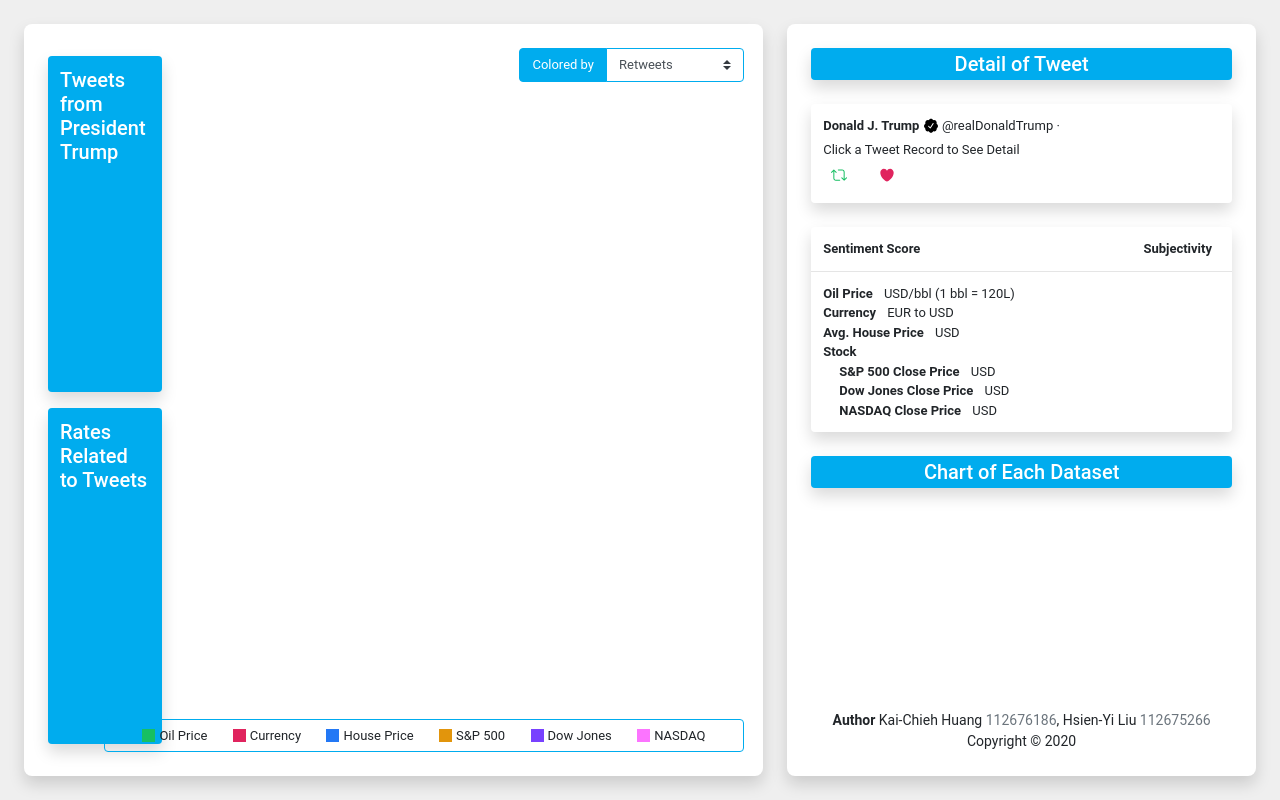
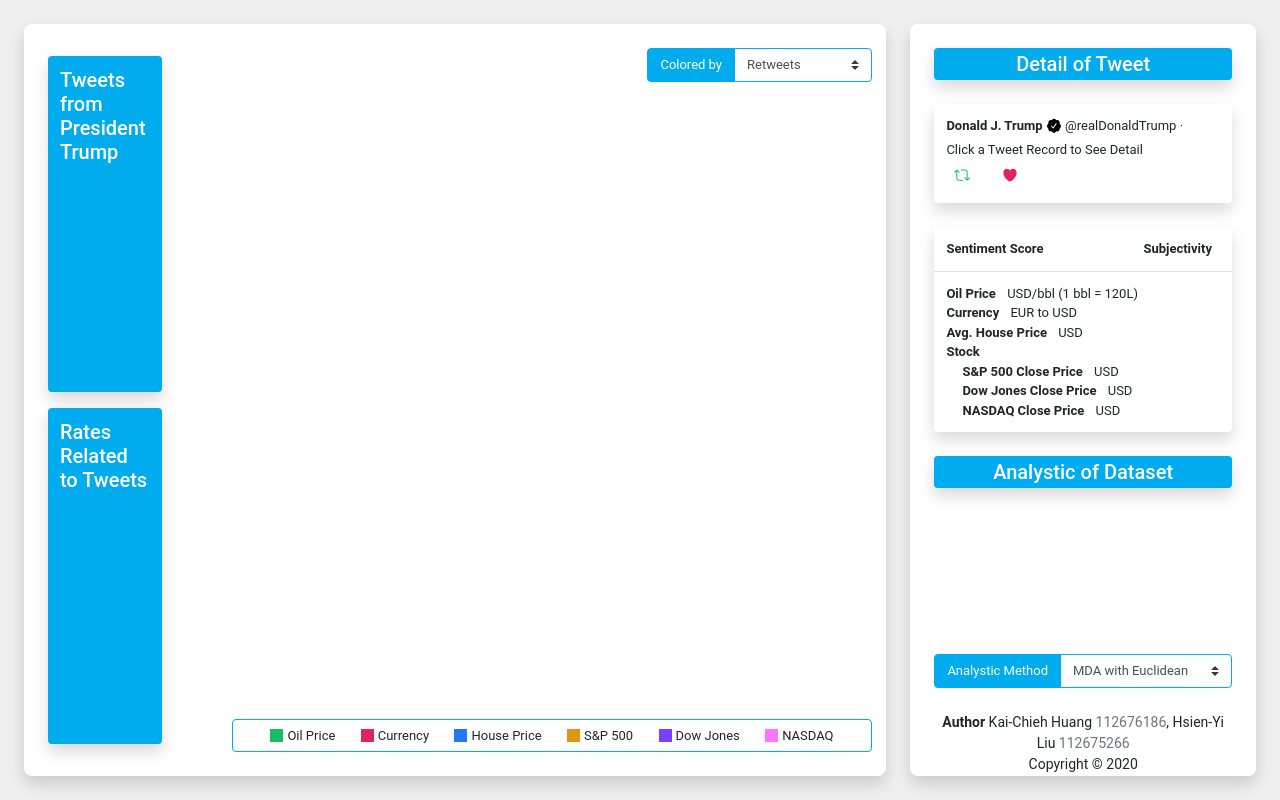
Before and after one commit to jackysiumkj/CSE564-Final-Project, a Flask app: page / in a window 1280 px wide. Run offline with Flask 2, Linux system fonts and the light colour scheme; data that the repository does not hold is empty; parts of the project's set-up code (start-up, migrations or seed data) failed here and were passed over; some libraries are stand-ins or nearby versions.

Commit message:
finish all, pca chart left

```diff
--- a/app.py
+++ b/app.py
@@ -4,6 +4,8 @@ import pandas as pd
 
 from tweets_handler import tweets_handler
 from stock_handler import stock_handler
+from mds_handler import get_euclidean, get_correlation
+from mds_data import mds_data
 
 app = Flask(__name__)
 
@@ -15,7 +17,8 @@ def index():
 def tweets():
   global tweets
 
-  data = tweets.apply(lambda x: x.to_dict(orient='records'))
+  data = tweets.groupby('date')
+  data = data.apply(lambda x: x.to_dict(orient='records'))
   return data.to_json()
 
 @app.route('/related_rates', methods = ['GET'])
@@ -28,9 +31,24 @@ def get_rrs():
 @app.route('/housings', methods = ['GET'])
 def get_housing():
   global housing
+
   data = json.dumps(housing.to_dict(orient='records'), indent=2)
+  return jsonify(data)
 
-  return jsonify(data)
+@app.route('/mds_data/<mds_type>', methods = ['GET'])
+def getMdsData(mds_type):
+  global label, mds_euc_data, mds_cor_data
+
+  if mds_type == '' or mds_type == 'euclidean':
+    res_data = mds_euc_data
+  elif mds_type == 'correlation':
+    res_data = mds_cor_data
+
+  res_data['label'] = label
+  res_data = res_data.to_dict('records')
+  res_data = json.dumps(res_data, indent=2)
+
+  return jsonify(res_data)
 
 if __name__ == '__main__':
   tweets = tweets_handler()
@@ -57,4 +75,8 @@ if __name__ == '__main__':
 
   merged_data.fillna('NaN', inplace=True)
 
+  mds_data, label = mds_data(tweets, sp, dowjones, nasdaq, currency, oil_price)
+  mds_euc_data = get_euclidean(mds_data)
+  mds_cor_data = get_correlation(mds_data)
+
   app.run(debug=True, port=3002)
--- a/static/css/main.css
+++ b/static/css/main.css
@@ -31,8 +31,8 @@ div {
 .left-root {
   margin-right: 24px;
   flex-shrink: 0;
-  flex-basis: 60%;
-  width: 60%;
+  flex-basis: 70%;
+  width: 70%;
   overflow-x: auto;
 }
 
@@ -49,8 +49,9 @@ div {
 }
 
 .right-root {
-  flex-basis: 40%;
-  width: calc(40% - 24px);
+  flex-basis: 30%;
+  width: calc(30% - 24px);
+  overflow-y: auto;
 }
 
 .left-top-block {
@@ -67,7 +68,7 @@ div {
 
 #tweets-color-group {
   position: fixed;
-  right: calc(40% + 24px);
+  right: calc(30% + 24px);
   top: 48px;
   width: auto;
 }
@@ -175,7 +176,7 @@ div {
 #rr-lagend-group {
   width: 640px;
   position: fixed;
-  right: calc(40% + 24px);
+  right: calc(30% + 24px);
   bottom: 48px;
   justify-content: space-evenly;
   padding: 6px 12px;
@@ -196,3 +197,22 @@ div {
   margin-bottom: 2px;
   margin-right: 4px;
 }
+
+#analystic-select-wrap {
+
+}
+
+#analystic-select-wrap * {
+  font-size: 13px;
+  height: unset;
+  border-color: #00acee;
+}
+
+#analystic-select-wrap label {
+  color: #fff;
+  background: #00acee;
+}
+
+#dataset-svg {
+  flex: unset;
+}
--- /dev/null
+++ b/static/js/analystic_plot.js
@@ -0,0 +1,101 @@
+const draw_analystic = () => {
+  const margin = {
+    top: 32,
+    right: 16,
+    bottom: 48,
+    left: 64
+  };
+
+  const xKey = 'x';
+  const yKey = 'y';
+  const gKey = 'label';
+  const keys = [];
+  rawMdsData.forEach(d => {
+    if (!keys.includes(d[gKey])) keys.push(d[gKey]);
+  });
+
+  let colors = d3.scaleOrdinal(d3.schemeCategory10);
+
+  let svg = d3.select('#dataset-svg');
+
+  const width = _.toNumber(svg.style('width').replace('px', ''));
+  const chartHeight = (_.toNumber(svg.style('width').replace('px', '')) * 3) / 4;
+  const height = chartHeight - margin.top - margin.bottom;
+
+  svg = svg.attr('height', chartHeight)
+  .append('g')
+    .attr('transform', 'translate(0,' + margin.top + ')');
+
+  let x = d3.scaleLinear()
+    .domain([d3.min(rawMdsData, d => d[xKey]), d3.max(rawMdsData, d => d[xKey])])
+    .range([0, width]);
+  let xValues = d => x(d[xKey]);
+
+  let y = d3.scaleLinear()
+    .domain([d3.min(rawMdsData, d => d[yKey]), d3.max(rawMdsData, d => d[yKey])])
+    .range([height + 32, 32]);
+  let yValues = d => y(d[yKey]);
+
+  svg.selectAll(`.dot`)
+    .data(rawMdsData)
+    .enter()
+  .append('circle')
+    .attr('class', `dot`)
+    .attr('r', 3.5)
+    .attr('cx', xValues)
+    .attr('cy', yValues)
+    .attr('fill', d => colors(d[gKey]));
+
+  let xAxis = g => g.call(d3.axisBottom(x));
+  let yAxis = g => g.call(d3.axisLeft(y));
+
+  svg.append('g')
+    .attr('class', 'x-axis')
+    .attr('transform', 'translate(0,' + (height / 2 + 32) + ')')
+    .call(xAxis);
+
+  svg.append('g')
+    .attr('class', 'y')
+    .attr('transform', 'translate(' + width / 2 + ', 0)')
+    .call(yAxis);
+
+  const legend = svg.append('g')
+    .attr('text-anchor', 'start')
+    .selectAll('g')
+    .data(keys)
+    .enter()
+  .append('g')
+    .attr('transform', (d, i) => `translate(${width - 48}, ${i * 16})`);
+
+  legend.append('rect')
+    .attr('width', 14)
+    .attr('height', 14)
+    .attr('fill', d => colors(d));
+
+  legend.append('text')
+    .attr('x', 18)
+    .attr('y', 7)
+    .attr('dy', '0.32em')
+    .style('font-size', '11px')
+    .text(d => d);
+}
+
+async function handleAnaysticSelectorChange(value) {
+  d3.select('#dataset-svg').selectAll('*').remove();
+
+  if ('mda_e' === value) {
+    const mdsRes = await fetch(`/mds_data/euclidean`);
+    rawMdsData = JSON.parse(await mdsRes.json());
+  }
+  if ('mda_c' === value) {
+    const mdsRes = await fetch(`/mds_data/correlation`);
+    rawMdsData = JSON.parse(await mdsRes.json());
+  }
+  if ('pca' === value) {
+    // const mdsRes = await fetch(`/mds_data/pca`);
+    // rawMdsData = JSON.parse(await mdsRes.json());
+
+  }
+
+  draw_analystic();
+}
--- a/static/js/chart_for_dataset.js
+++ /dev/null
@@ -1,3 +0,0 @@
-const draw_dataset = () => {
-
-}
--- a/static/js/main_script.js
+++ b/static/js/main_script.js
@@ -30,6 +30,9 @@ const prepare_data = async () => {
     const housingRes = await fetch('/housings');
     rawHousePrice = JSON.parse(await housingRes.json());
 
+    const mdsRes = await fetch(`/mds_data/euclidean`);
+    rawMdsData = JSON.parse(await mdsRes.json());
+
     rrsPrices = _.filter(rawRRs, d => _.includes(sharedDates, d.Date));
     hoPrices = _.filter(rawHousePrice, d => _.includes(sharedDates, d.date));
 
@@ -41,6 +44,7 @@ const prepare_data = async () => {
 
     draw_tweets();
     draw_related_rates();
+    draw_analystic();
 
 
   //   d3.select('#_spinner').style('display', 'none');
--- a/static/js/related_rates_plot.js
+++ b/static/js/related_rates_plot.js
@@ -214,12 +214,14 @@ function displayRatesForDetail(date) {
   const rrs = _.find(rrsPrices, { Date: date });
   const houseData = _.find(hoPrices, hoPrice => hoPrice.date.substring(0, 7) === date.substring(0, 7));
 
+  console.log(_.toNumber(rrs.currency_value));
+
   document.getElementById('detail-oi-price').innerHTML = !rrs ? '' : rrs.oil_price;
-  document.getElementById('detail-cu-price').innerHTML = !rrs ? '' : rrs.currency_value;
-  document.getElementById('detail-ho-price').innerHTML = !houseData ? '' : houseData.value;
-  document.getElementById('detail-sp-price').innerHTML = !rrs ? '' : rrs.sp_close;
-  document.getElementById('detail-dj-price').innerHTML = !rrs ? '' : rrs.dowjones_close;
-  document.getElementById('detail-nd-price').innerHTML = !rrs ? '' : rrs.nasdaq_close;
+  document.getElementById('detail-cu-price').innerHTML = !rrs ? '' : _.toNumber(rrs.currency_value).toFixed(2);
+  document.getElementById('detail-ho-price').innerHTML = !houseData ? '' : _.toNumber(houseData.value).toFixed(2);
+  document.getElementById('detail-sp-price').innerHTML = !rrs ? '' : _.toNumber(rrs.sp_close).toFixed(2);
+  document.getElementById('detail-dj-price').innerHTML = !rrs ? '' : _.toNumber(rrs.dowjones_close).toFixed(2);
+  document.getElementById('detail-nd-price').innerHTML = !rrs ? '' : _.toNumber(rrs.nasdaq_close).toFixed(2);
 }
 
 function handleRRLegendOnClick(value) {
--- a/templates/index.html
+++ b/templates/index.html
@@ -68,8 +68,18 @@
       </div>
     </div>
     <div class="more-block">
-      <h5 class="subtitle">Chart of Each Dataset</h5>
+      <h5 class="subtitle">Analystic of Dataset</h5>
       <svg class="svg" id="dataset-svg"></svg>
+      <div id="analystic-select-wrap" class="input-group flex-row mb-4 mt-3">
+        <div class="input-group-prepend">
+          <label class="input-group-text" for="tweets-color-selector">Analystic Method</label>
+        </div>
+        <select class="custom-select" id="tweets-color-selector" onchange="handleAnaysticSelectorChange(this.value)">
+          <option selected value="mda_e">MDA with Euclidean</option>
+          <option value="mda_c">MDA with Correlation</option>
+          <option value="pca">PCA</option>
+        </select>
+      </div>
     </div>
     <div class="footer">
       <p><b>Author</b> Kai-Chieh Huang <span class="text-muted">112676186</span>, Hsien-Yi Liu <span class="text-muted">112675266</span></p>
@@ -121,6 +131,7 @@
     let rawTweets = null;
     let rawRRs = null;
     let rawHousePrice = null;
+    let rawMdsData = null;
 
     let rrsPrices = null;
     let hoPrices = null;
@@ -141,8 +152,8 @@
     let sharedDates = [];
 
   </script>
-  <script src="{{ url_for('static', filename='js/chart_for_dataset.js') }}"></script>
   <script src="{{ url_for('static', filename='js/related_rates_plot.js') }}"></script>
+  <script src="{{ url_for('static', filename='js/analystic_plot.js') }}"></script>
   <script src="{{ url_for('static', filename='js/tweet_plot.js') }}"></script>
   <script src="{{ url_for('static', filename='js/main_script.js') }}"></script>
   <script src="{{ url_for('static', filename='js/lodash.min.js') }}"></script>
--- a/tweets_handler.py
+++ b/tweets_handler.py
@@ -34,6 +34,5 @@ def tweets_handler():
   tweets["Sentiment"] = tweets.t_content.map(lambda x:sentiment_analysis(x) )
   tweets["Subjectivity"] = tweets.t_content.map(lambda x:subjectivity_analysis(x) )
   tweets['date'] = pd.to_datetime(tweets['date']).dt.strftime('%Y-%m-%d')
-  tweets = tweets.groupby('date')
 
   return tweets
```
Also changed, not shown: mds_data.py (added, +29 -0 lines), mds_handler.py (added, +33 -0 lines).
